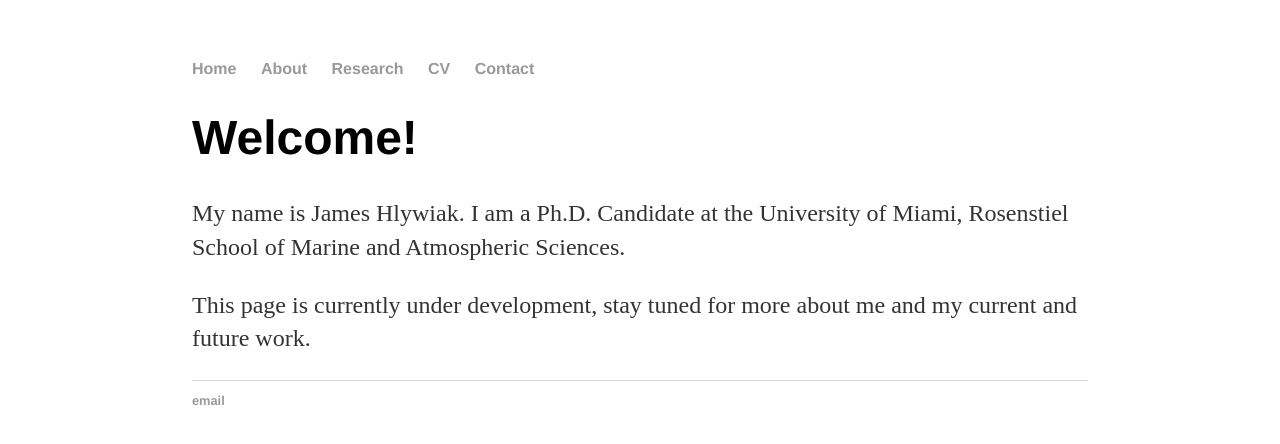
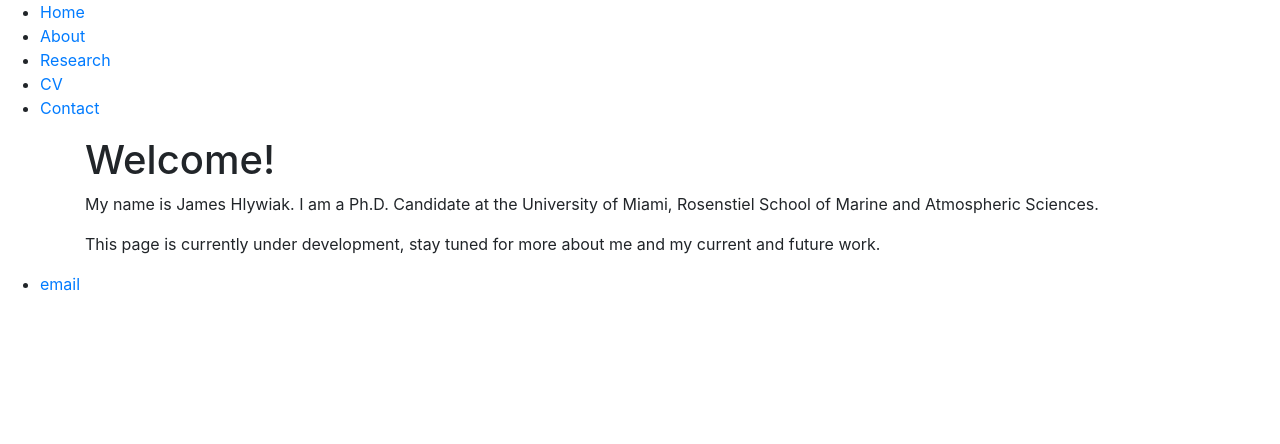
Before and after one commit to jameshlywiak/jameshlywiak.github.io, a Jekyll site: the page index.html, which Jekyll copies as it is, in a window 1280 px wide. Shown: the top 444 px of the page. Built offline with Jekyll 4.4.1, drawn with Linux system fonts in a browser that asks for light colours.

Commit message:
add bootstrap link

```diff
--- a/index.html
+++ b/index.html
@@ -3,7 +3,7 @@
 		<head>
 			<title>James Hlywiak, RSMAS</title>
 			<!-- link to main stylesheet -->
-			<link rel="stylesheet" type="text/css" href="/css/main.css">
+			<link rel="stylesheet" href="https://stackpath.bootstrapcdn.com/bootstrap/4.3.1/css/bootstrap.min.css" integrity="sha384-ggOyR0iXCbMQv3Xipma34MD+dH/1fQ784/j6cY/iJTQUOhcWr7x9JvoRxT2MZw1T" crossorigin="anonymous">
 		</head>
 		<body>
 			<nav>
```
